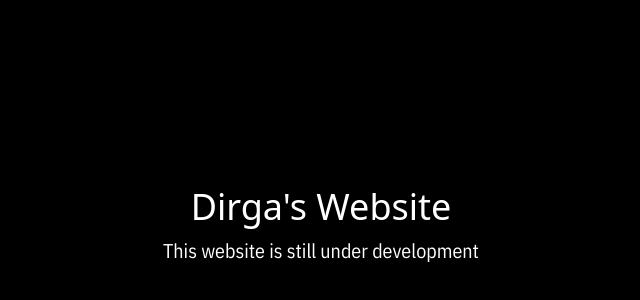
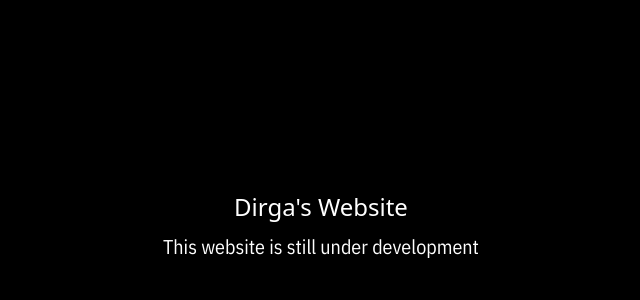
Before and after one commit to Arafilaksmana/belajar-react-dasar, a React (Vite) app: page / in a window 1280 px wide. Shown: the part 174-474 px from the top of the page, without its empty margins (319-959 px from the left). Built offline with nearby package versions, Linux system fonts and the light colour scheme.

Commit message:
perubahan

```diff
--- a/src/page/App.jsx
+++ b/src/page/App.jsx
@@ -3,7 +3,7 @@ function App() {
 
   return (
     <div className='bg-black h-screen flex flex-col items-center justify-center'>
-      <h1 className='text-4xl text-white font-sans'>Dirga's Website</h1>
+      <h1 className='text-4xl sm:text-2xl text-white font-sans'>Dirga's Website</h1>
       <p className='text-white font-regular mt-2.5 text-xl'>This website is still under development</p>
     </div>
   )
```
